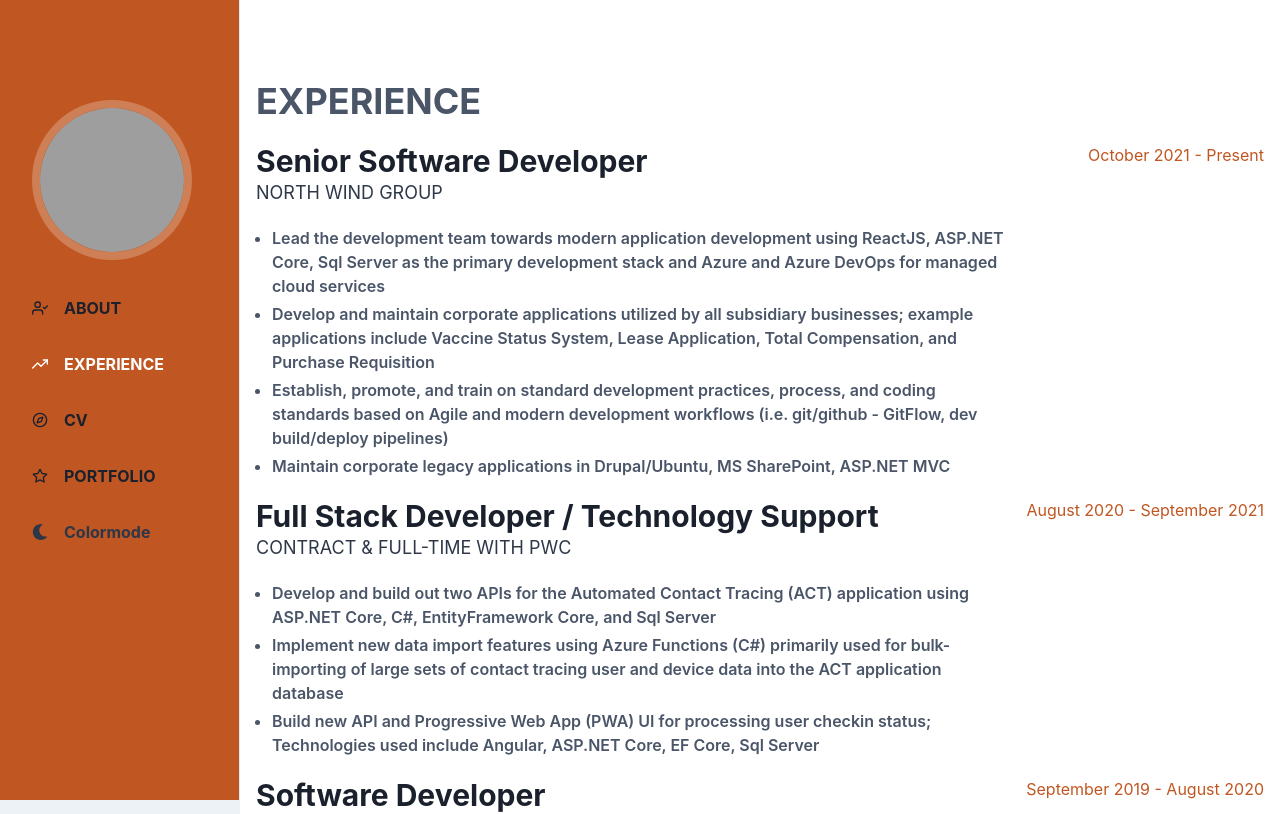
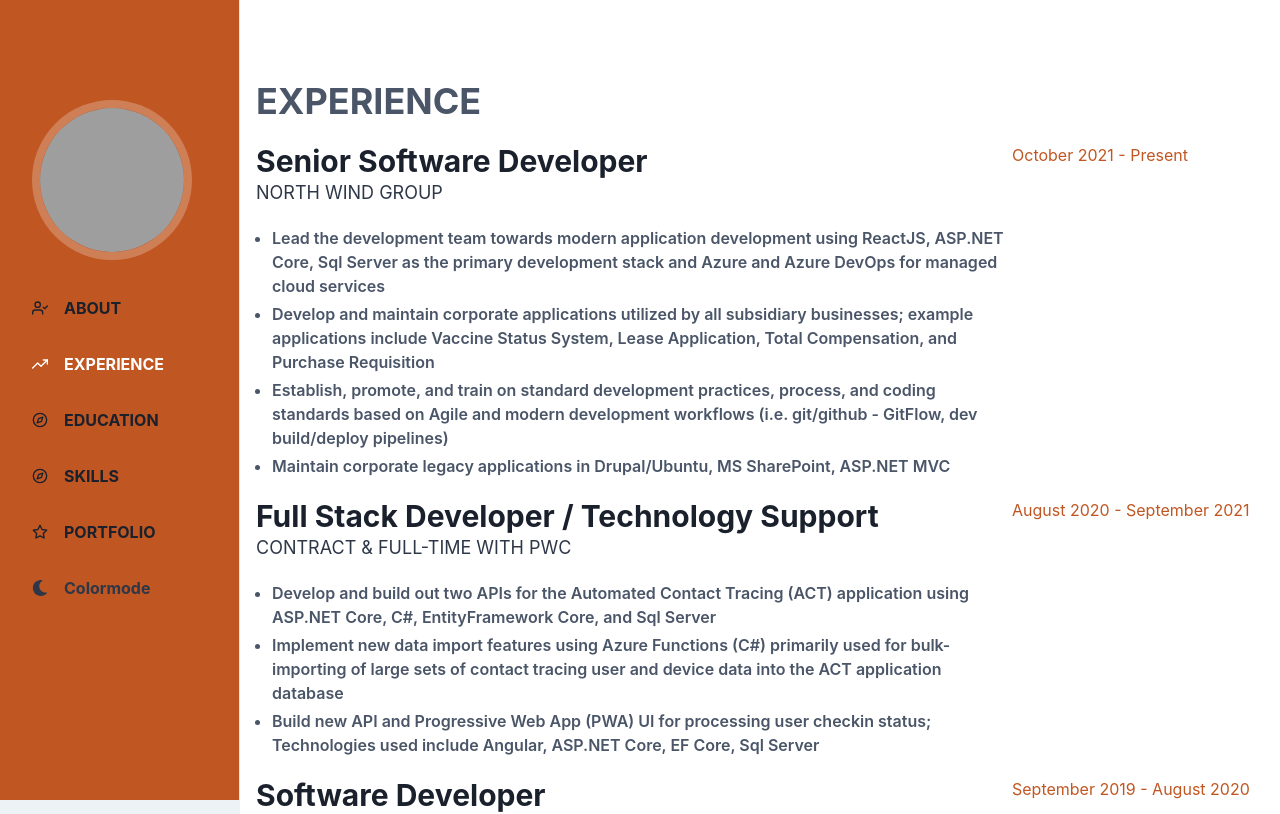
Before and after one commit to ashirk2013/portfolio-app, a React (Create React App) app in the folder webui/: page /experience in a window 1280 px wide. Shown: the top 814 px of the page. Built offline with nearby package versions, Linux system fonts and the light colour scheme; grey boxes are pictures that could not be loaded.

Commit message:
adjust date padding

```diff
--- a/webui/src/components/Job.js
+++ b/webui/src/components/Job.js
@@ -22,7 +22,11 @@
         </UnorderedList>
         <Text color={'gray.600'} fontWeight={'semibold'}></Text>
       </Box>
-      <Box align={'end'} w={{ base: '100%', md: '25%' }}>
+      <Box
+        align={{ base: 'start', md: 'end' }}
+        w={{ base: '100%', md: '25%' }}
+        pt={{ base: '1rem', md: '0rem' }}
+      >
         <Text color={'orange.600'}>{job.dates}</Text>
       </Box>
     </Flex>
--- a/webui/src/components/SidebarNav.jsx
+++ b/webui/src/components/SidebarNav.jsx
@@ -13,7 +13,8 @@
 const LinkItems = [
   { name: 'ABOUT', icon: FiUserCheck },
   { name: 'EXPERIENCE', icon: FiTrendingUp },
-  { name: 'CV', icon: FiCompass },
+  { name: 'EDUCATION', icon: FiCompass },
+  { name: 'SKILLS', icon: FiCompass },
   { name: 'PORTFOLIO', icon: FiStar },
 ];
 
```
